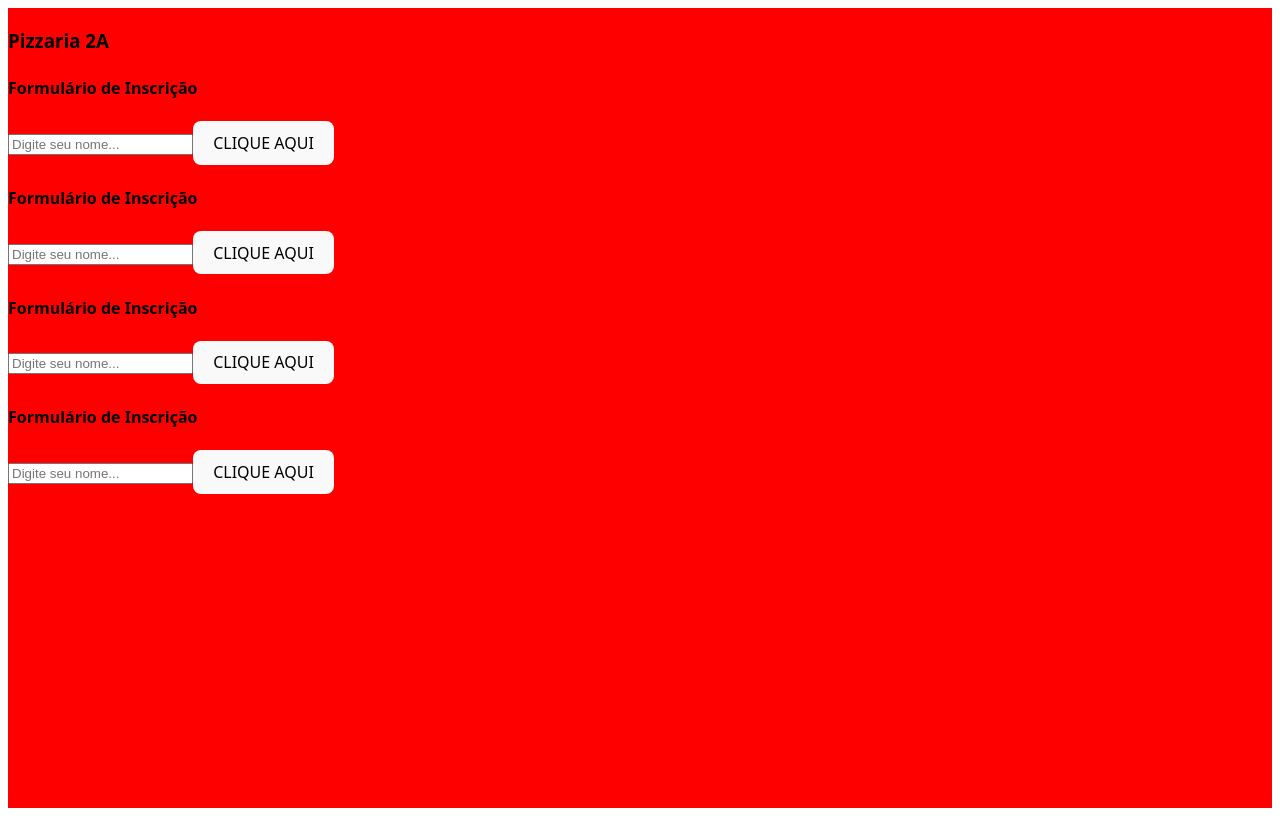
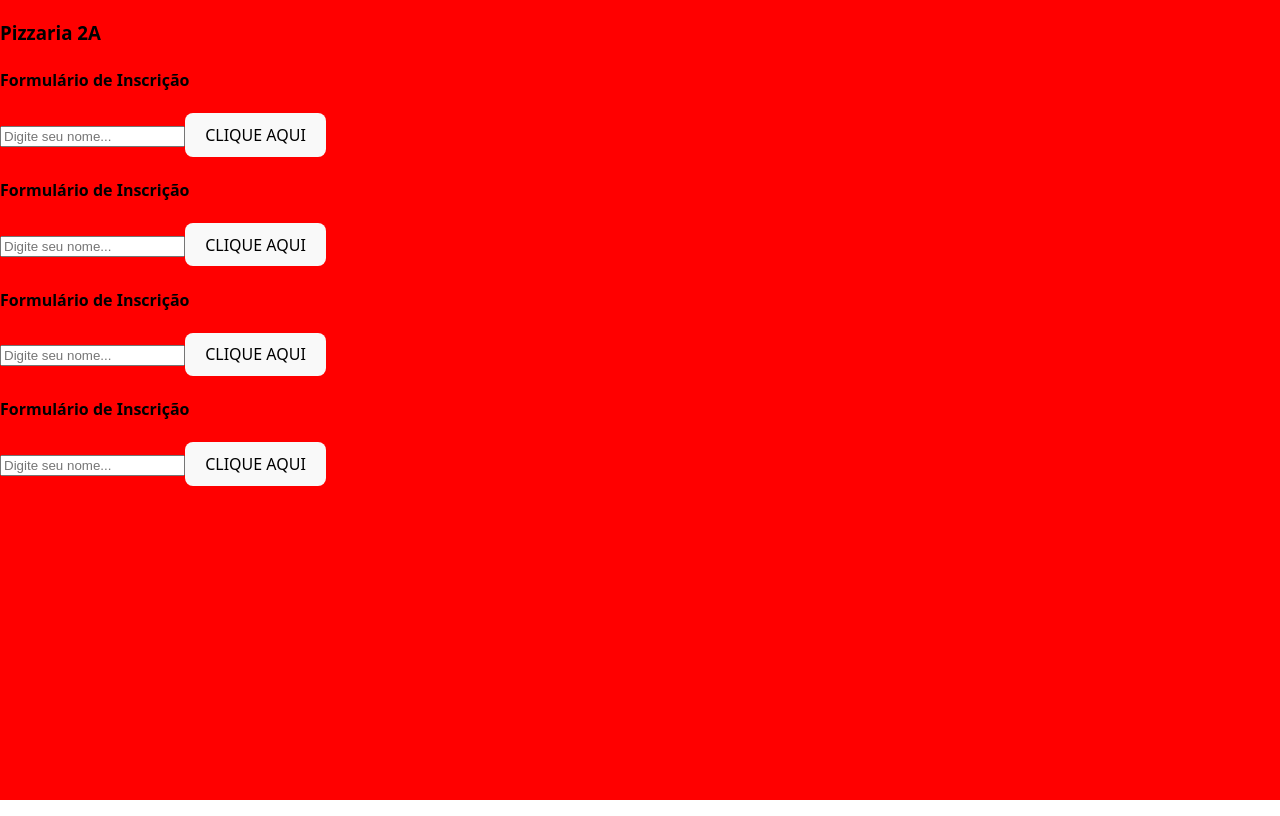
Before and after one commit to nanandafe/pizzaria2a2025, a React (Vite) app: page / in a window 1280 px wide. Built offline with nearby package versions, Linux system fonts and the light colour scheme.

Commit message:
vercel alterações

```diff
--- a/src/index.css
+++ b/src/index.css
@@ -23,7 +23,7 @@ a:hover {
 }
 
 body {
-  margin: 100;
+  margin: 0;
   display: flex;
   place-items: start;
   min-width: 320px;
```
